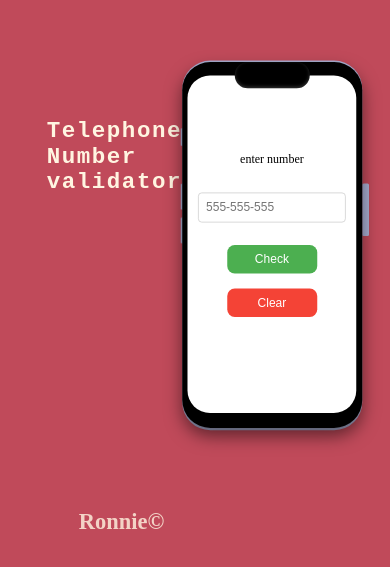
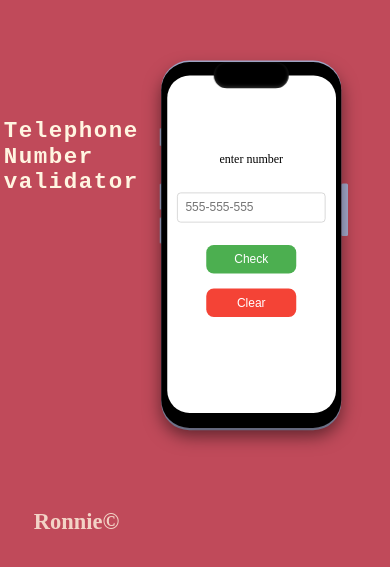
Before and after one commit to Haron254-Byte/Telephone-Validator-Project, a plain HTML site: page index.html in a window 390 px wide. Shown: the part 177-744 px from the top of the page. Drawn offline with Linux system fonts and the light colour scheme.

Commit message:
Update styles.css

```diff
--- a/styles.css
+++ b/styles.css
@@ -1,5 +1,6 @@
 @media(max-width: 768px){
 h1,h3{
+   margin-left: -60px !important;
   font-size:30px!important;
 }
 
```
